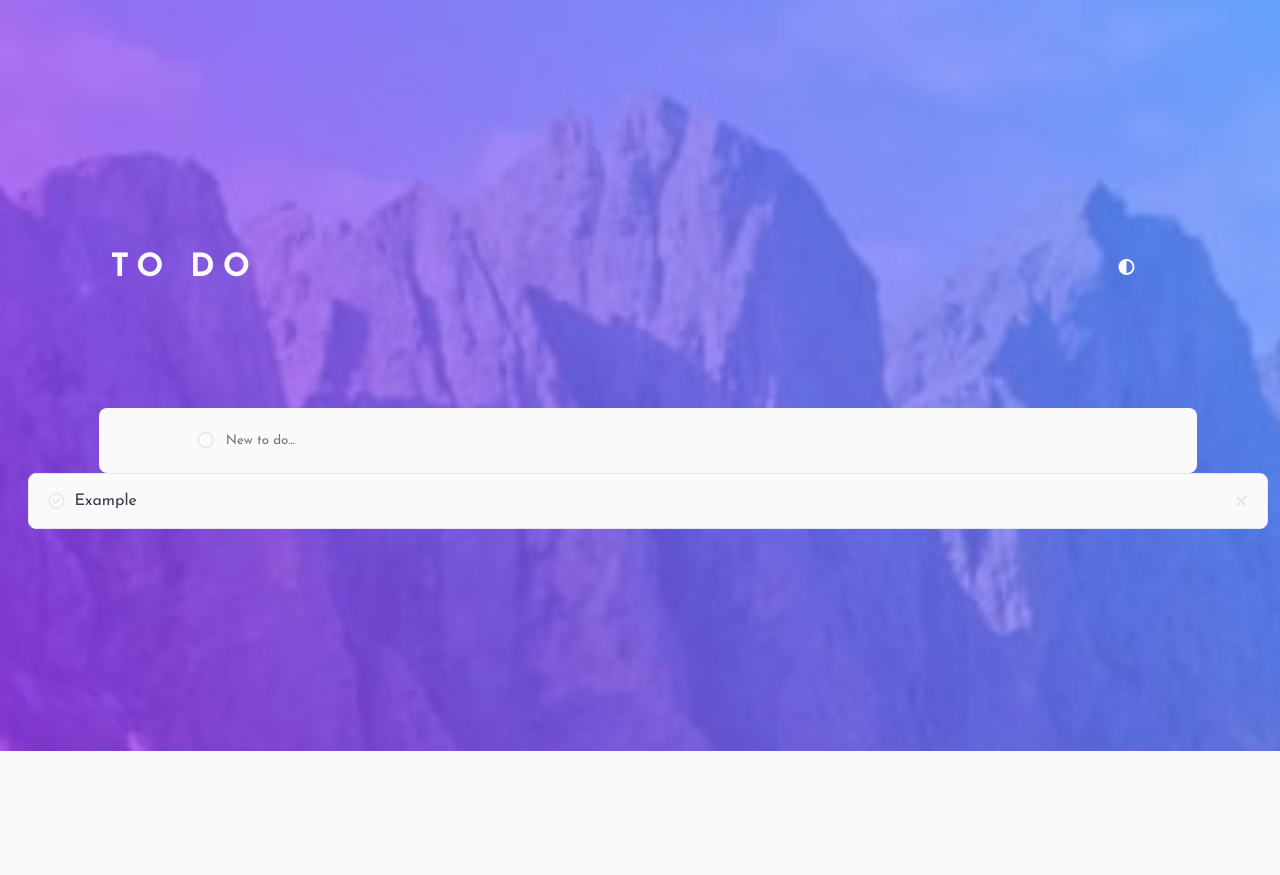
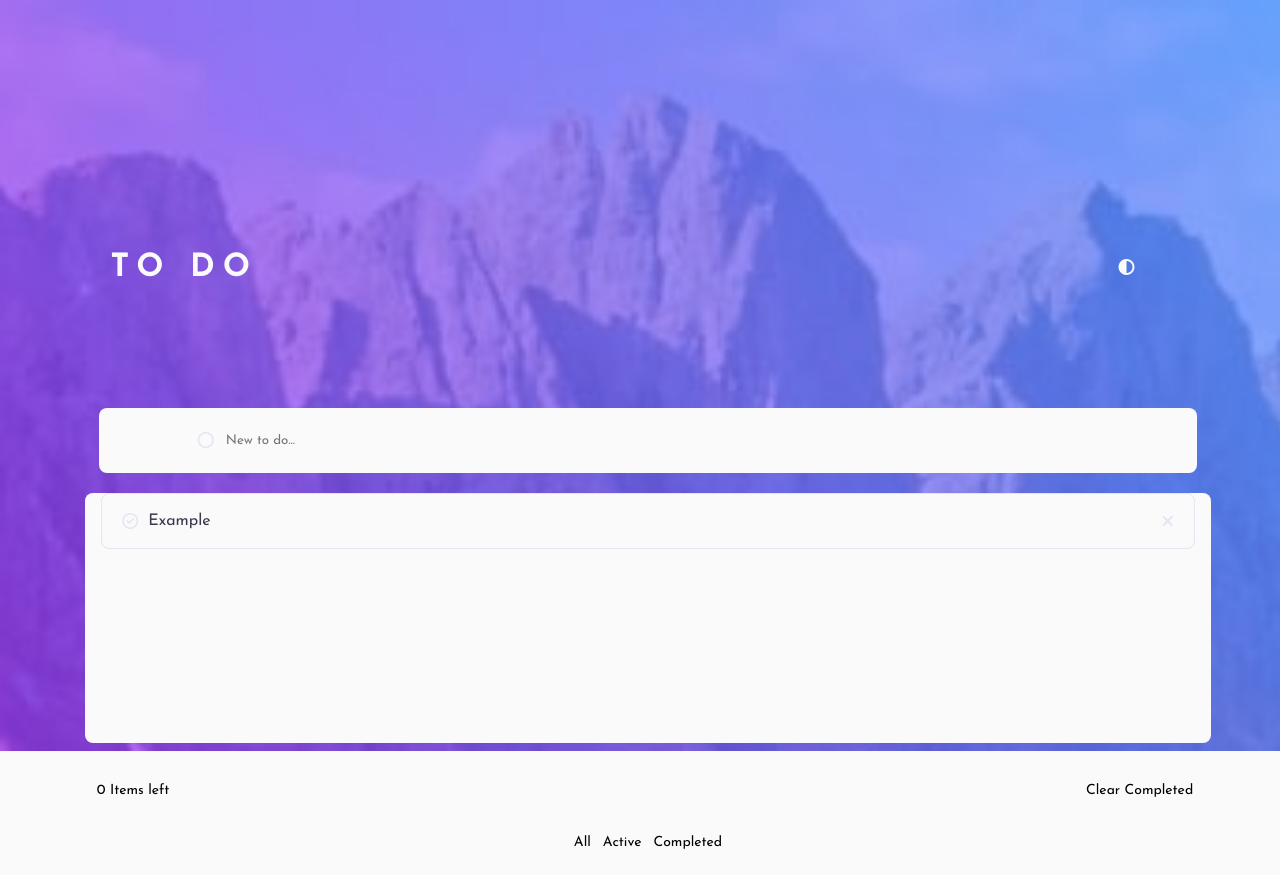
Before and after one commit to Bney28/To-Do-List-Sprint-2, a React (Create React App) app: page / in a window 1280 px wide. Before the commit the page ends 800 px from the top, so only its background shows below. Built offline with nearby package versions, Linux system fonts and the light colour scheme.

Commit message:
feat: Menu added

```diff
--- a/src/App.js
+++ b/src/App.js
@@ -1,6 +1,8 @@
 import React from "react";
 import Input from "./components/Input";
 import Items from "./components/Items";
+import ItemsContent from "./components/ItemsContent";
+import Menu from "./components/Menu";
 import Title from "./components/Title";
 import "./styles/CSSgeneral.css"
 
@@ -9,7 +11,10 @@ function App() {
     <>
       <Title />
       <Input />
-      <Items/>
+      <ItemsContent>
+        <Items />
+      </ItemsContent>
+      <Menu />
     </>
   );
 }
```
